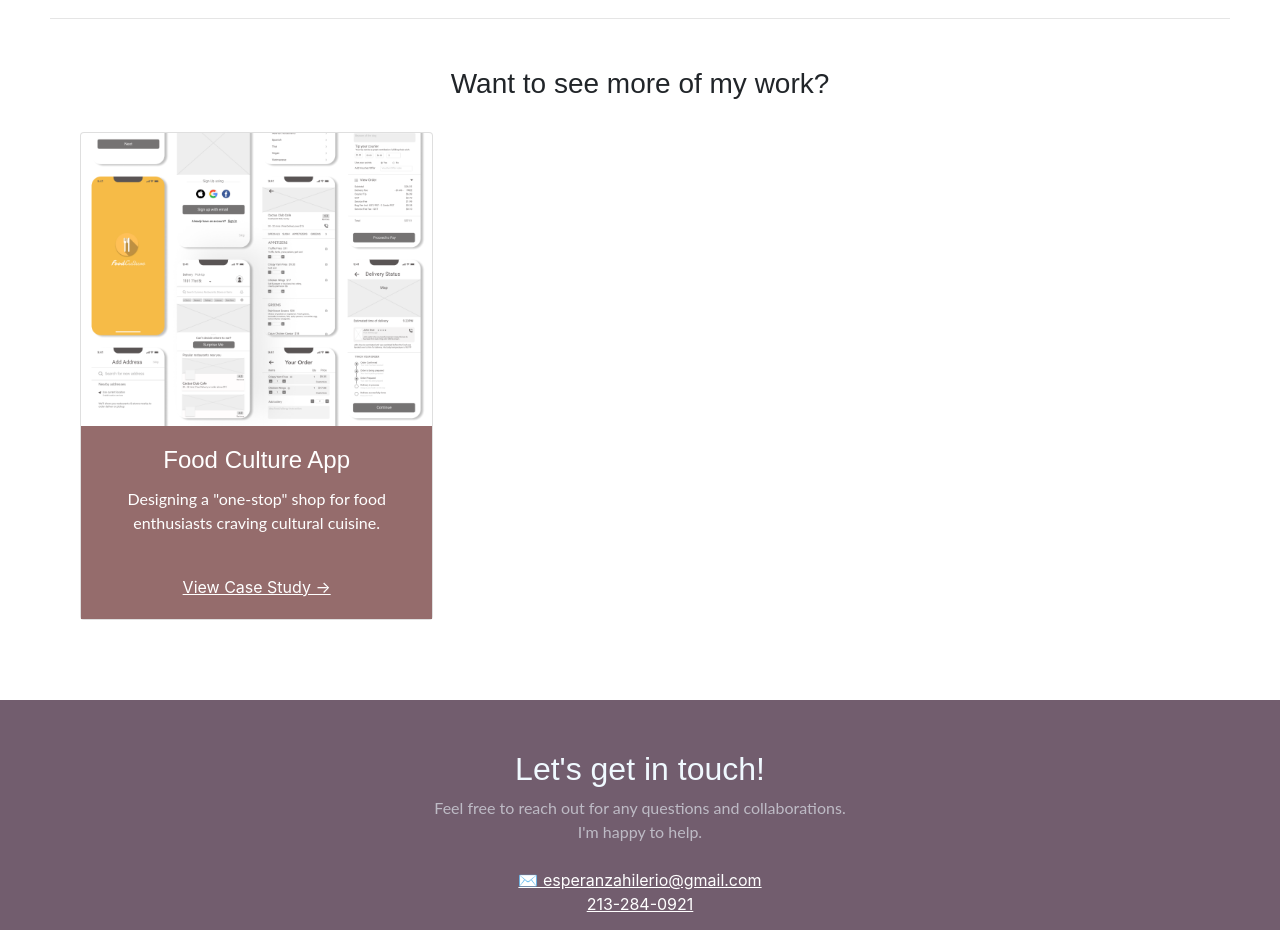
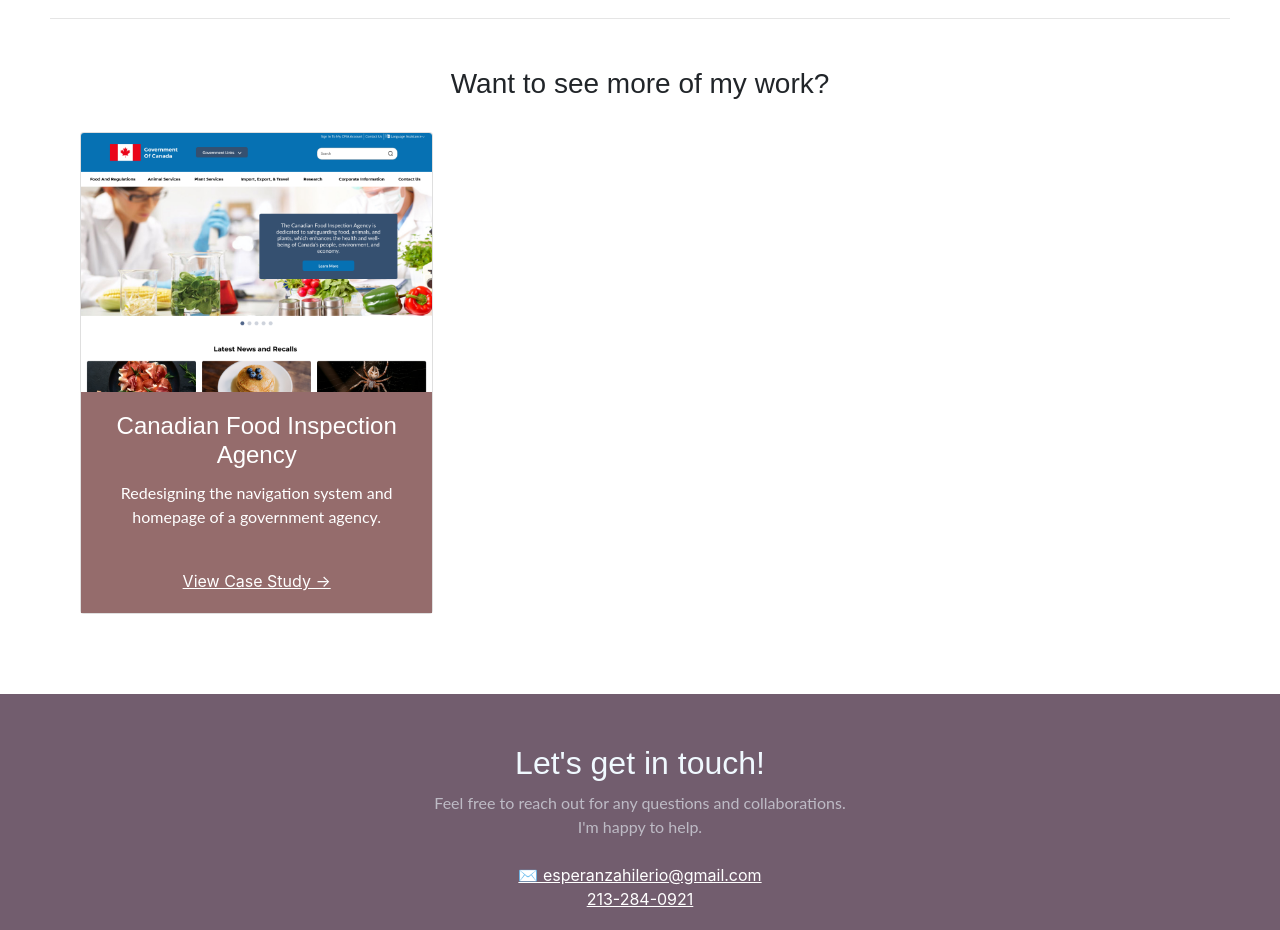
Before and after one commit to ehilerio/Challenge_21_UX_Portfolio, a plain HTML site: page casestudytwo.html in a window 1280 px wide. Shown: the part 4520-5450 px from the top of the page. Drawn offline with nearby package versions, Linux system fonts and the light colour scheme.

Commit message:
Update casestudytwo.html

```diff
--- a/casestudytwo.html
+++ b/casestudytwo.html
@@ -247,6 +247,7 @@
     </div>
     <!--End of Wireframes-->
 
+
     <!-- Case Study Cards -->
     <div class="container-fluid content">
         <hr class="my-4"><br>
@@ -257,12 +258,11 @@
             <!-- Card 1 -->
             <div class="cardContainer col-lg-4 col-md-4 col-sm-12">
                 <div class="card h-100">
-                    <img src="Images\Food Culture.png" class="card-img-top"
-                        alt="Collage of screenshots of the Food Culture App">
+                    <img src="Images\CFIA Hi-Fi.png" class="card-img-top"
+                        alt="High-fidelity homepage wireframe of the Canadian Food Inspection Agency redesign">
                     <div class="card-body">
-                        <h4 class="card-title">Food Culture App</h4>
-                        <p class="card-text">Designing a "one-stop" shop for food enthusiasts craving cultural
-                            cuisine.
+                        <h4 class="card-title">Canadian Food Inspection Agency</h4>
+                        <p class="card-text">Redesigning the navigation system and homepage of a government agency.
                         </p><br>
                         <a href="" class="link">View Case Study &#8594;</a>
                     </div>
```
